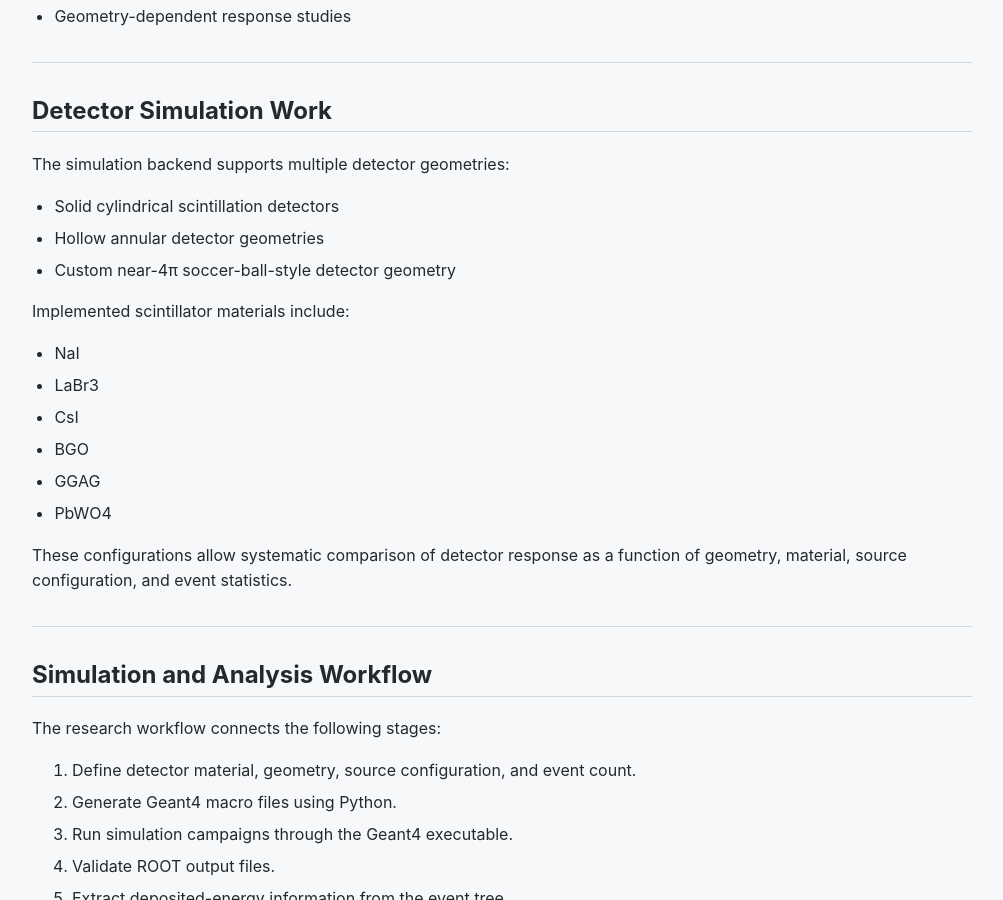
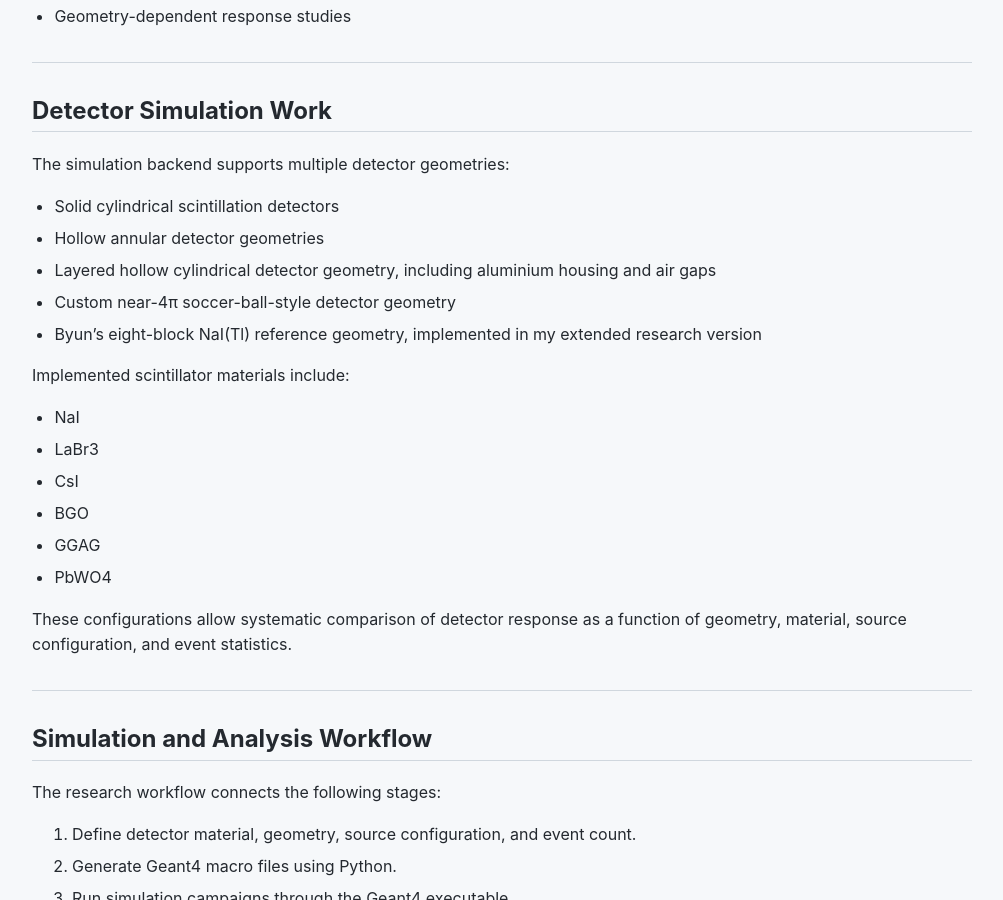
Before and after one commit to ayushpriyadarshi-18/ayushpriyadarshi-18.github.io, a Jekyll site: the page built from research.md, in a window 1280 px wide and 900 px high, scrolled down 2806 px. Shown: the whole window, without its empty margins (138-1141 px from the left). Built offline with Jekyll 4.4.1, drawn with Linux system fonts in a browser that asks for light colours.

Commit message:
Include layered hollow and Byun geometries in research summary

```diff
--- a/research.md
+++ b/research.md
@@ -94,7 +94,9 @@ The simulation backend supports multiple detector geometries:
 
 - Solid cylindrical scintillation detectors
 - Hollow annular detector geometries
+- Layered hollow cylindrical detector geometry, including aluminium housing and air gaps
 - Custom near-4π soccer-ball-style detector geometry
+- Byun's eight-block NaI(Tl) reference geometry, implemented in my extended research version
 
 Implemented scintillator materials include:
 
```
